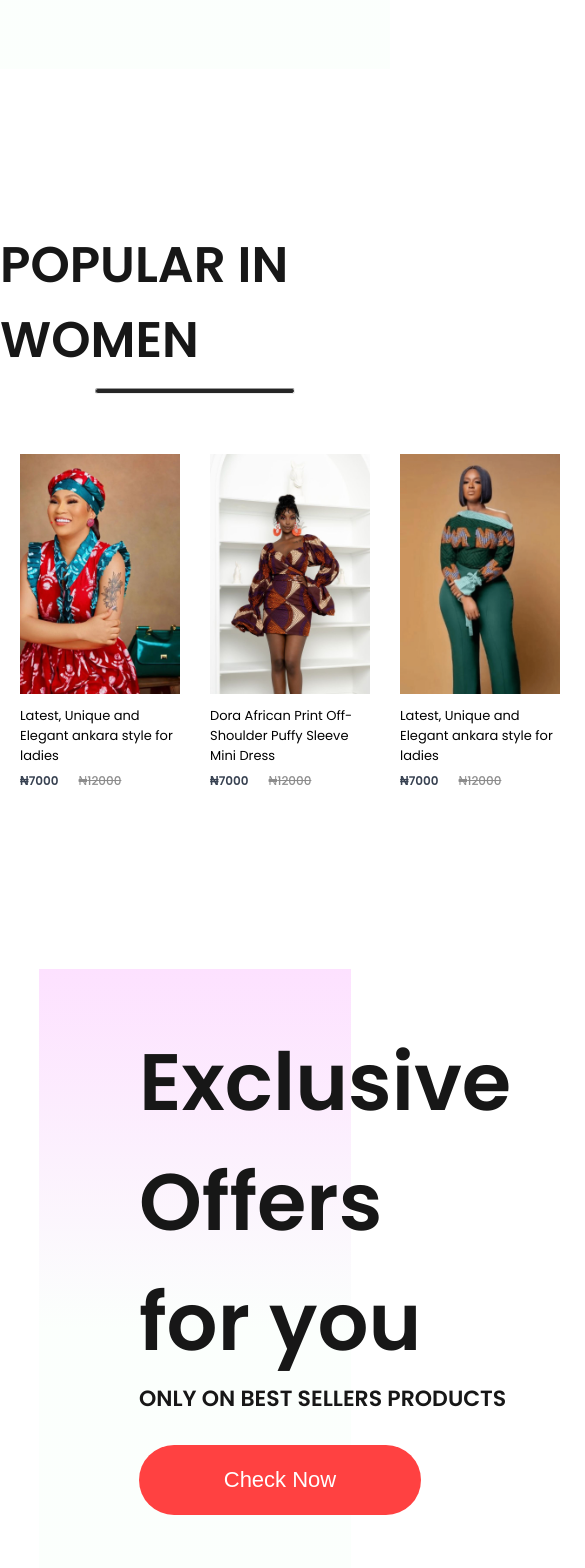
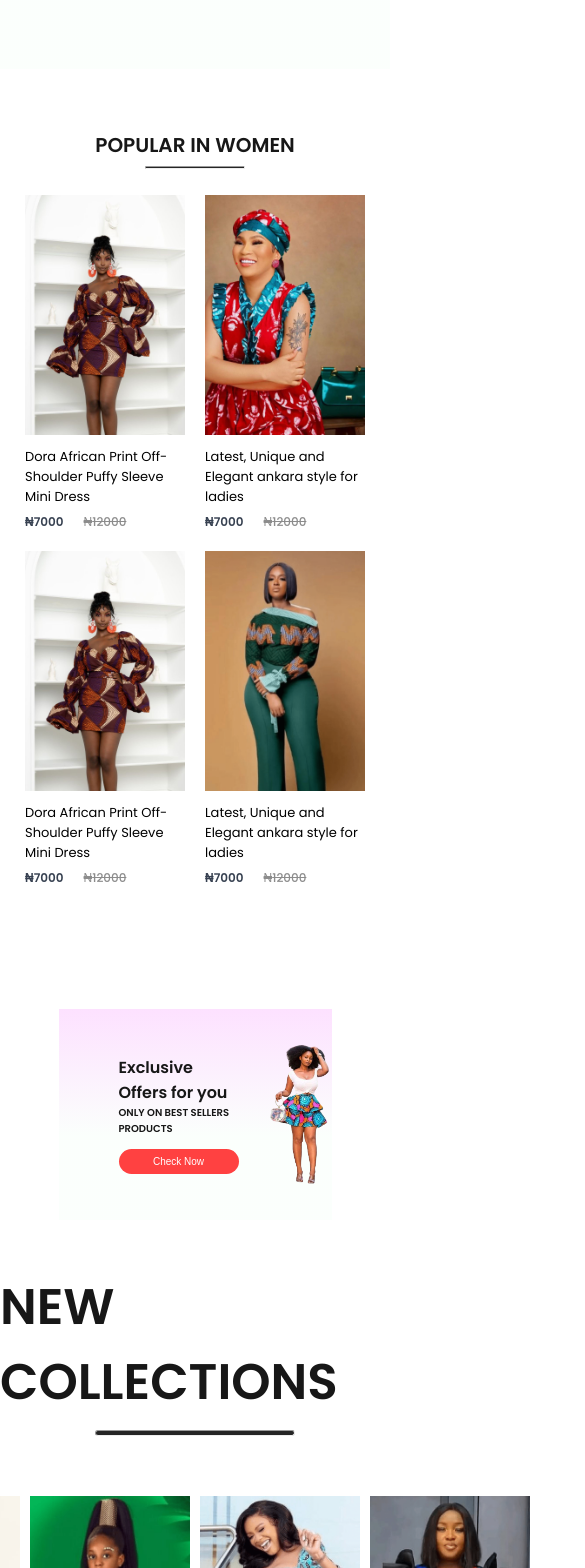
Before and after one commit to panda-codes/e-commerce, a React (Create React App) app in the folder frontend/: page / in a window 390 px wide. Shown: the part 840-2408 px from the top of the page, 585 px wide, since content can reach past the window. Built offline with nearby package versions, Linux system fonts and the light colour scheme.

Commit message:
done with media query of offer component

```diff
--- a/frontend/src/Components/Offer/offer.css
+++ b/frontend/src/Components/Offer/offer.css
@@ -6,6 +6,7 @@
     margin: auto;
     padding: 0px 100px;
     /* margin-top: 100px; */
+    margin-top: 80px;
     margin-bottom: 80px;
     background: linear-gradient(180deg, #fde1ff, #e1ffea22 60%);
 }
@@ -50,3 +51,96 @@
     padding-top: 20px;
     padding-bottom: 20px;
 }
+
+@media (max-width:1280px) {
+    .offers{
+        padding: 0px 80px;
+        width: 70%;
+    }
+    .offers h1{
+        font-size: 50px;
+    }
+    .offers p{
+        font-size: 18px;
+    }
+    .offers-left button{
+        width: 220px;
+        height: 50px;
+        font-size: 18px;
+    }
+    .offers-right{
+        padding-top: 15px;
+    }
+    .offers-right img{
+        width: 350px;
+    }
+}
+
+@media (max-width:1024px) {
+    .offers{
+        padding: 0px 60px;
+        width: 70%;
+        height: 40vh;
+    }
+    .offers h1{
+        font-size: 30px;
+    }
+    .offers p{
+        font-size: 16px;
+    }
+    .offers-left button{
+        width: 160px;
+        height: 40px;
+        font-size: 16px;
+    }
+    .offers-right{
+        padding-top: 10px;
+    }
+    .offers-right img{
+        width: 200px;
+    }
+}
+
+@media (max-width:800px) {
+    .offers{
+        width: 70%;
+        margin-bottom: 60px;
+    }
+    .offers h1{
+        font-size: 22px;
+    }
+    .offers p{
+        font-size: 13px;
+    }
+    .offers-left button{
+        width: 140px;
+        height: 30px;
+        font-size: 12px;
+    }
+    .offers-right img{
+        width: 180px;
+    }
+}
+@media (max-width:500px) {
+    .offers{
+        margin-top: 120px;
+        height: 25vh;
+        width: 70%;
+        margin-bottom: 50px;
+    }
+    .offers h1{
+        font-size: 16px;
+    }
+    .offers p{
+        font-size: 10px;
+    }
+    .offers-left button{
+        width: 120px;
+        height: 25px;
+        font-size: 10px;
+        margin-top: 12px;
+    }
+    .offers-right img{
+        width: 120px;
+    }
+}
--- a/frontend/src/Components/Popular/Popular.css
+++ b/frontend/src/Components/Popular/Popular.css
@@ -5,7 +5,7 @@
     align-items: center;
     gap: 10px;
     margin-top: 30px;
-    margin-bottom: 80px;
+    margin-bottom: 50px;
     height: 90vh;
 }
 
@@ -23,8 +23,69 @@
 
 .popular-item{
     display: flex;
-    /* justify-content: center; */
     margin-top: 50px;
-    justify-content: center;
     gap: 30px;
 }
+
+@media (max-width:1280px) {
+    .popular{
+        height: 70vh;
+    }
+    .popular h1{
+        font-size: 40px;
+    }
+    .popular hr{
+        width:160px;
+        height: 4px;
+    }
+    .popular-item{
+        gap: 20px;
+        margin-top: 30px;
+    }
+}
+
+@media (max-width:1024px) {
+    .popular{
+        height: 60vh;
+    }
+    .popular h1{
+        font-size: 30px;
+    }
+    .popular hr{
+        width:120px;
+        height: 3px;
+    }
+    .popular-item{
+        gap: 15px;
+        margin-top: 20px;
+    }
+}
+
+@media (max-width:800px) {
+    .popular{
+        height: 50vh;
+        gap: 6px;
+    }
+    .popular h1{
+        font-size: 20px;
+    }
+    .popular hr{
+        width:100px;
+    }
+    .popular-item{
+        gap: 5px;
+    }
+}
+
+@media (max-width:500px) {
+    .popular{
+        height: 90vh;
+        margin-bottom: 80px;
+    }
+
+    .popular-item{
+        display: grid;
+        grid-template-columns: 1fr 1fr;
+        gap: 20px;
+    }
+}
```
